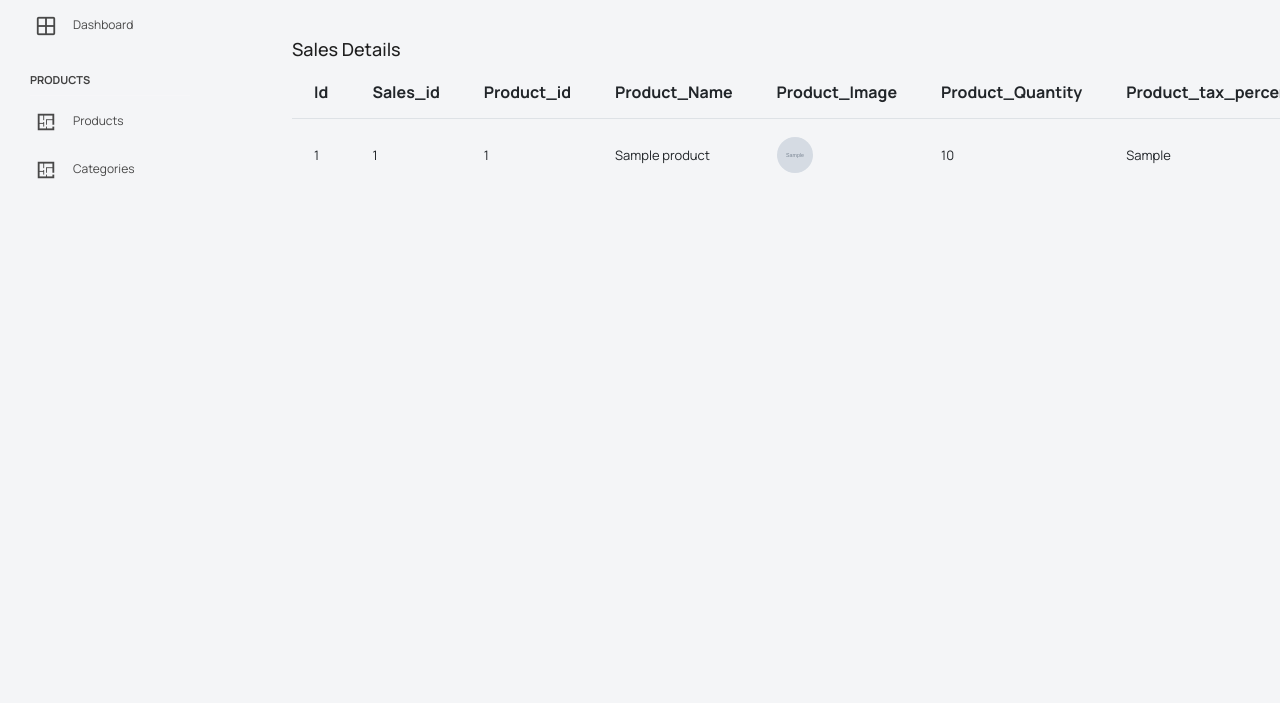
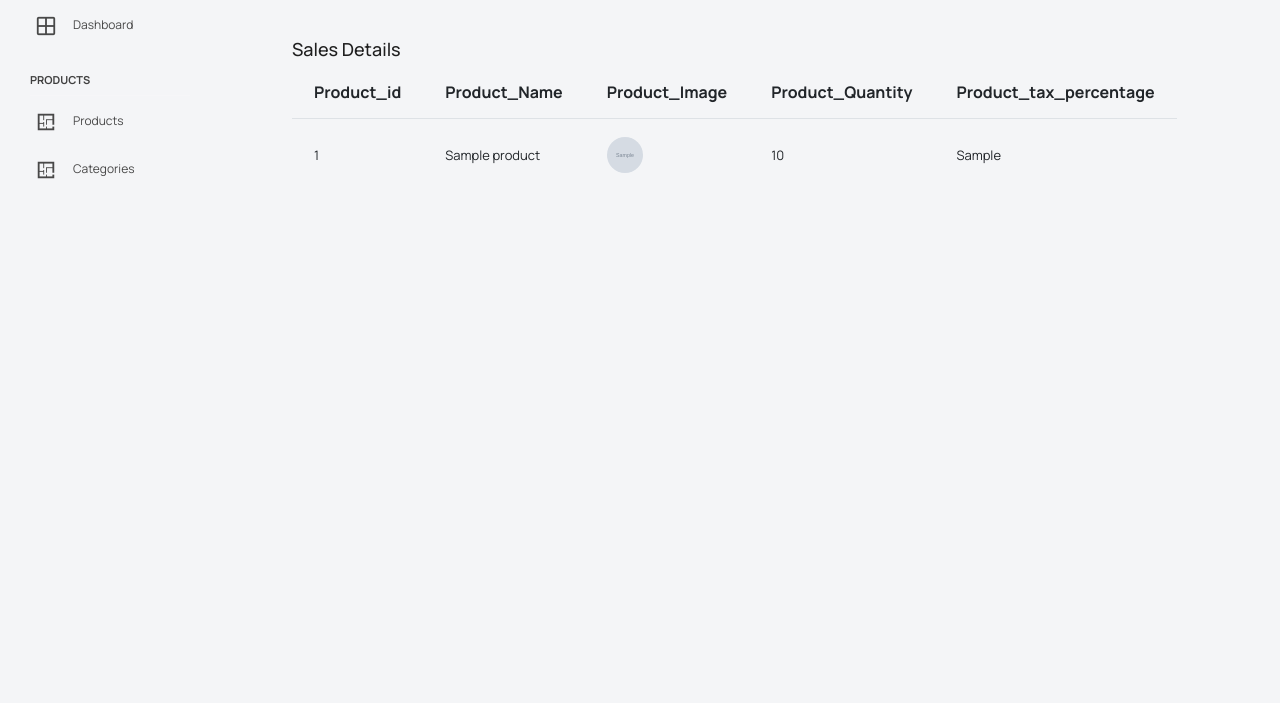
Before and after one commit to utsavsomaiya/point-of-sale, a PHP site: page /admin/sales_item.php?id=1 in a window 1280 px wide. Shown: the part 97-800 px from the top of the page. Run offline with PHP 8.4, Linux system fonts and the light colour scheme; the visitor is signed in with stand-in values (Sample User, id 1); tables that the repository leaves empty or names only in its code hold one stand-in row (values such as "Sample post"); grey boxes marked "Sample" are stand-in pictures.

Commit message:
Some changes

```diff
--- a/admin/sales_item.php
+++ b/admin/sales_item.php
@@ -13,8 +13,6 @@ $salesId = $_GET['id'];
                     </h4>
                     <table class="table">
                                 <tr>
-                                    <th>Id</th>
-                                    <th>Sales_id</th>
                                     <th>Product_id</th>
                                     <th>Product_Name</th>
                                     <th>Product_Image</th>
@@ -31,8 +29,6 @@ $salesId = $_GET['id'];
                                     if (!empty($salesItem)) {
                                         ?>
                                 <tr>
-                                    <td><?= $salesItem['id'] ?></td>
-                                    <td><?= $salesItem['sales_id'] ?></td>
                                     <td><?= $salesItem['product_id'] ?></td>
                                     <?php
                                         $fetch = $pdo->prepare('select name,image from product where id=:id');
@@ -49,7 +45,7 @@ $salesId = $_GET['id'];
                                                 echo "No Record Found..";
                                             }
                                         } ?>
-                                    <td><?= $salesItem['product_price'] ?></td>
+                                    <td><?= $salesItem['product_quantity'] ?></td>
                                     <td><?= $salesItem['product_tax_percentage'] ?></td>
                                 </tr>
                                 <?php
```
